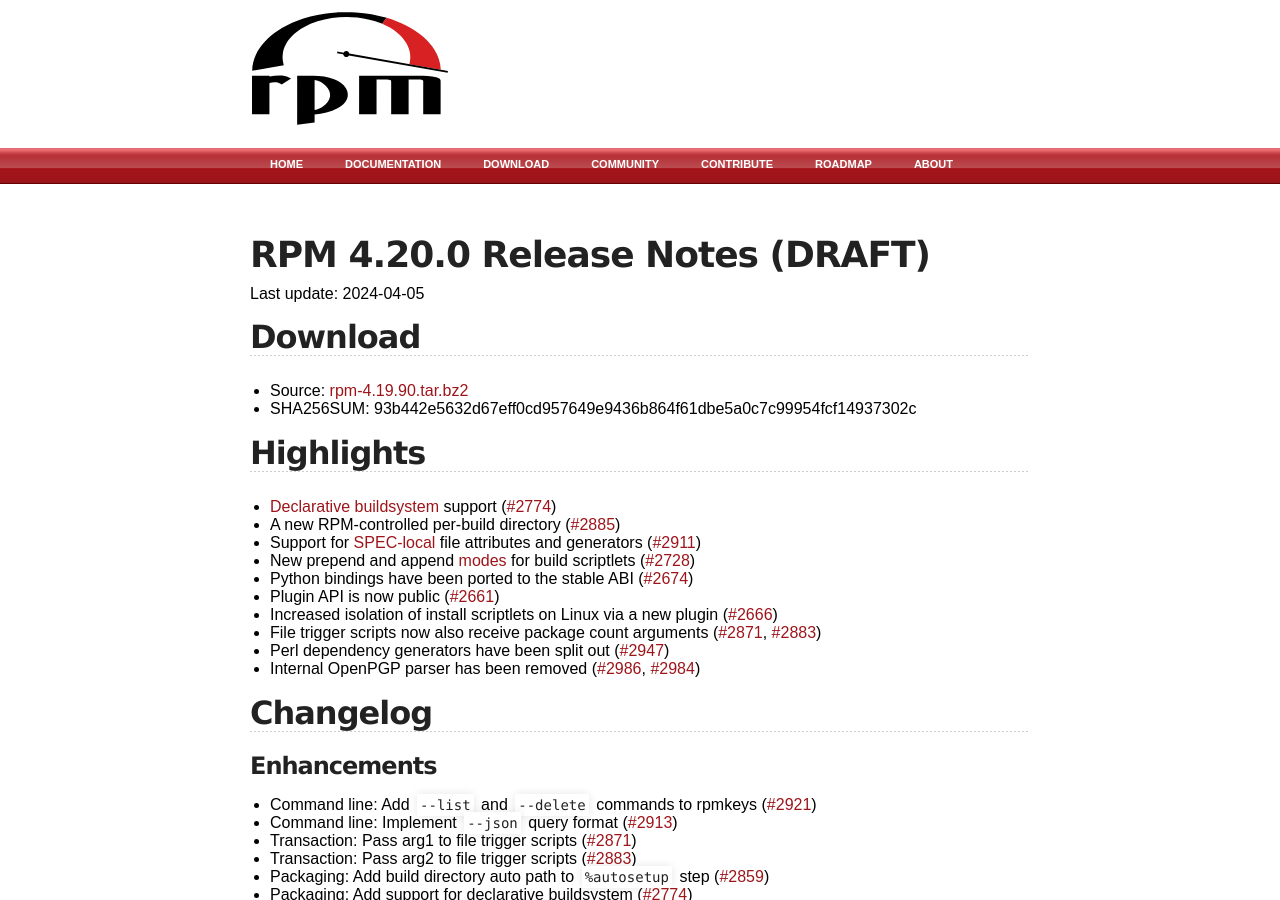
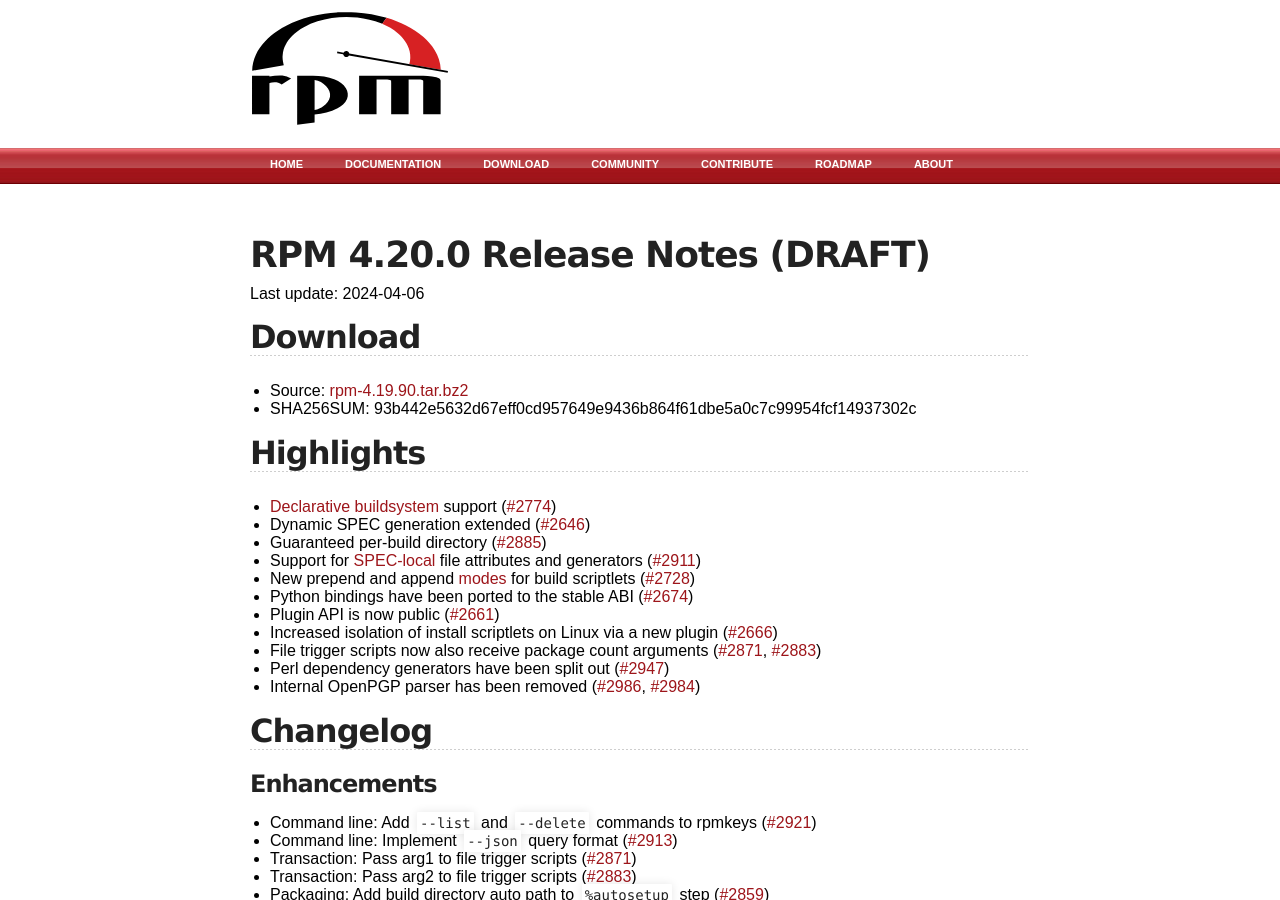
Before and after one commit to rpm-software-management/rpm-web, a Jekyll site: the page built from wiki/Releases/4.20.0.md, in a window 1280 px wide and 900 px high. Built offline with Jekyll 4.4.1, drawn with Linux system fonts in a browser that asks for light colours.

Commit message:
More RN updates & tweaks

```diff
--- a/wiki/Releases/4.20.0.md
+++ b/wiki/Releases/4.20.0.md
@@ -5,7 +5,7 @@ title: rpm.org - Releases
 
 # RPM 4.20.0 Release Notes (DRAFT)
 
-Last update: 2024-04-05
+Last update: 2024-04-06
 
 ## Download
 * Source: [rpm-4.19.90.tar.bz2](https://ftp.osuosl.org/pub/rpm/releases/testing/rpm-4.19.90.tar.bz2)
@@ -13,7 +13,8 @@ Last update: 2024-04-05
 
 ## Highlights
 * [Declarative buildsystem](https://rpm-software-management.github.io/rpm/manual/buildsystem.html) support ([#2774](https://github.com/rpm-software-management/rpm/pull/2774))
-* A new RPM-controlled per-build directory ([#2885](https://github.com/rpm-software-management/rpm/pull/2885))
+* Dynamic SPEC generation extended ([#2646](https://github.com/rpm-software-management/rpm/pull/2646))
+* Guaranteed per-build directory ([#2885](https://github.com/rpm-software-management/rpm/pull/2885))
 * Support for [SPEC-local](https://rpm-software-management.github.io/rpm/manual/dependency_generators.html#using-file-attributes-in-their-own-package) file attributes and generators ([#2911](https://github.com/rpm-software-management/rpm/pull/2911))
 * New prepend and append [modes](https://rpm-software-management.github.io/rpm/manual/spec.html#build-scriptlets) for build scriptlets ([#2728](https://github.com/rpm-software-management/rpm/pull/2728))
 * Python bindings have been ported to the stable ABI ([#2674](https://github.com/rpm-software-management/rpm/pull/2674))
```
Also changed, not shown: index.md (+2 -1 lines), timeline.md (+2 -1 lines).
